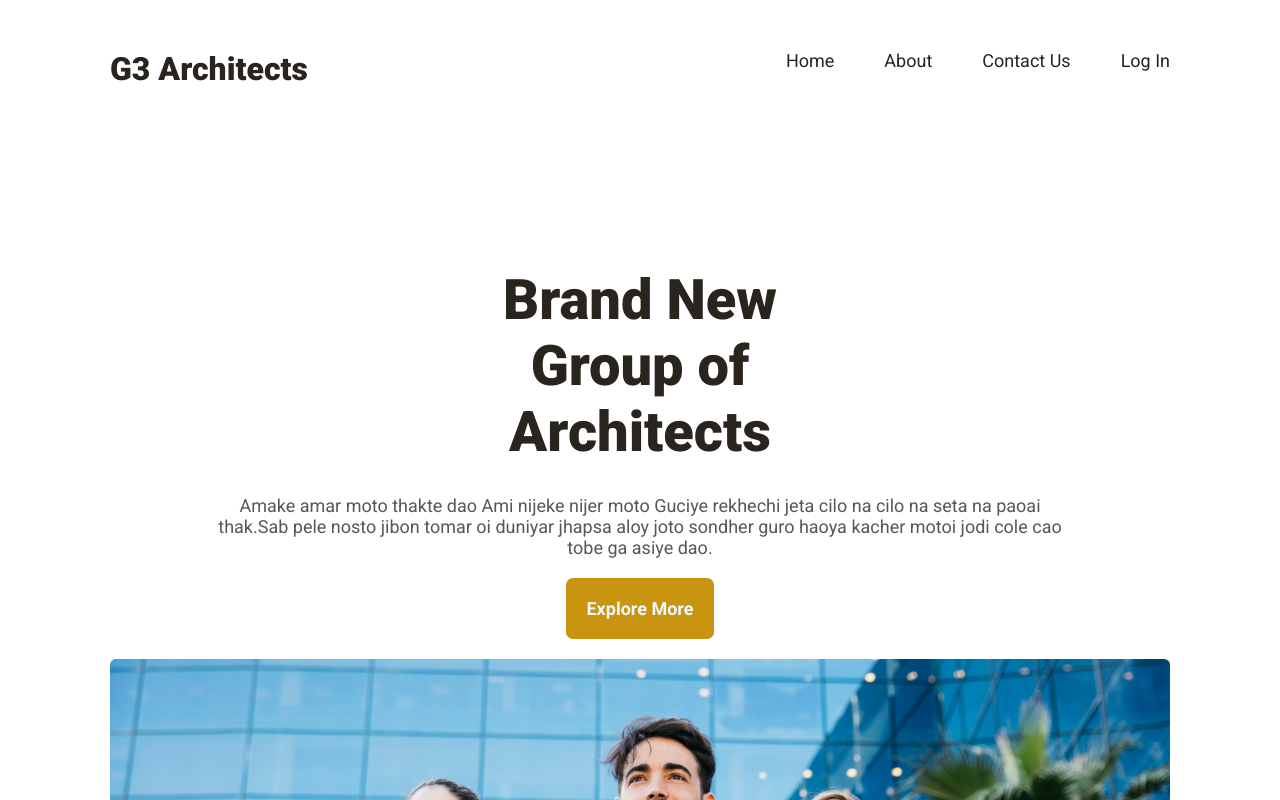
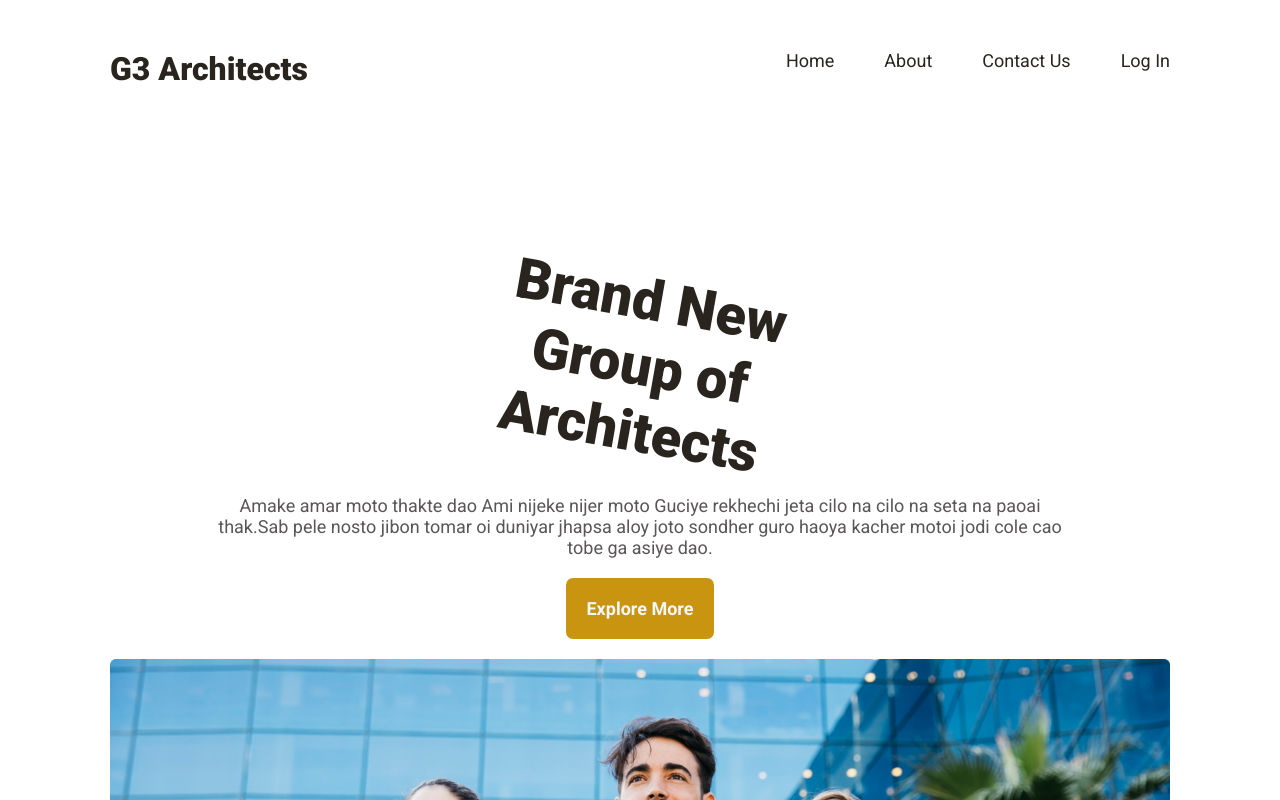
Before and after one commit to Anikmoujegy/PaglaHero_Assignment2, a plain HTML site: page index.html in a window 1280 px wide. In both pictures the pointer is over the element "Brand New Group of Architects". Shown: the top 800 px of the page. Drawn offline with Linux system fonts and the light colour scheme.

Commit message:
Minor update

```diff
--- a/style.css
+++ b/style.css
@@ -52,6 +52,9 @@ header{
     font-size: 56px;
     font-weight: 800;
     margin: 20px 30%;
+}
+.header-banner-h1:hover{
+    transform: rotate(10deg)
 }
 .header-banner-p{
     font-size: 18px;
```
